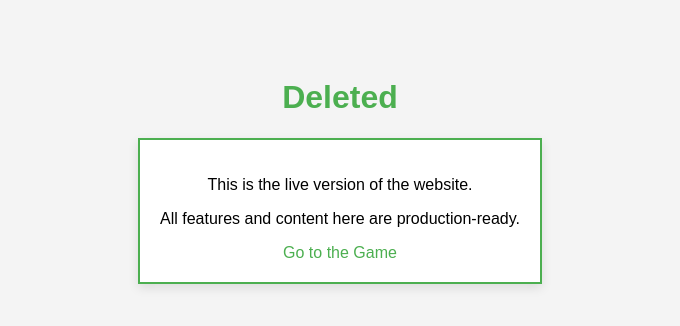
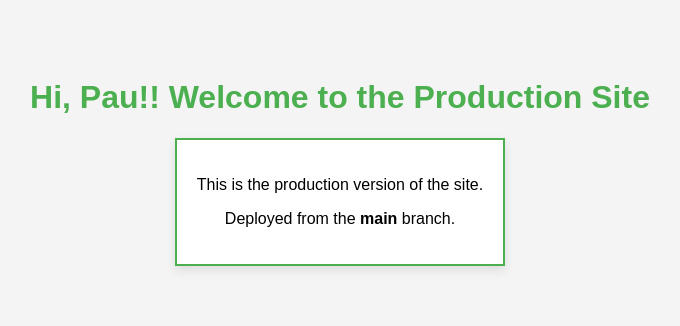
Before and after one commit to zidelen/Chess-Online, a plain HTML site: page index.html in a window 1280 px wide. Shown: the whole page, without its empty margins (300-980 px from the left). Drawn offline with Linux system fonts and the light colour scheme.

Commit message:
Fingers Crossed

```diff
--- a/index.html
+++ b/index.html
@@ -3,7 +3,7 @@
 <head>
     <meta charset="UTF-8">
     <meta name="viewport" content="width=device-width, initial-scale=1.0">
-    <title>Production Site - pjhenry.us</title>
+    <title>Main Branch - pjhenry.us</title>
     <style>
         body {
             font-family: Arial, sans-serif;
@@ -21,20 +21,13 @@
             display: inline-block;
             box-shadow: 0px 4px 10px rgba(0, 0, 0, 0.1);
         }
-        a {
-            color: #4CAF50;
-            text-decoration: none;
-        }
     </style>
 </head>
 <body>
-
-    <h1>Deleted</h1>
+    <h1>Hi, Pau!! Welcome to the Production Site</h1>
     <div class="content">
-        <p>This is the live version of the website.</p>
-        <p>All features and content here are production-ready.</p>
-        <a href="game.html">Go to the Game</a>
+        <p>This is the production version of the site.</p>
+        <p>Deployed from the <strong>main</strong> branch.</p>
     </div>
-
 </body>
 </html>
```
